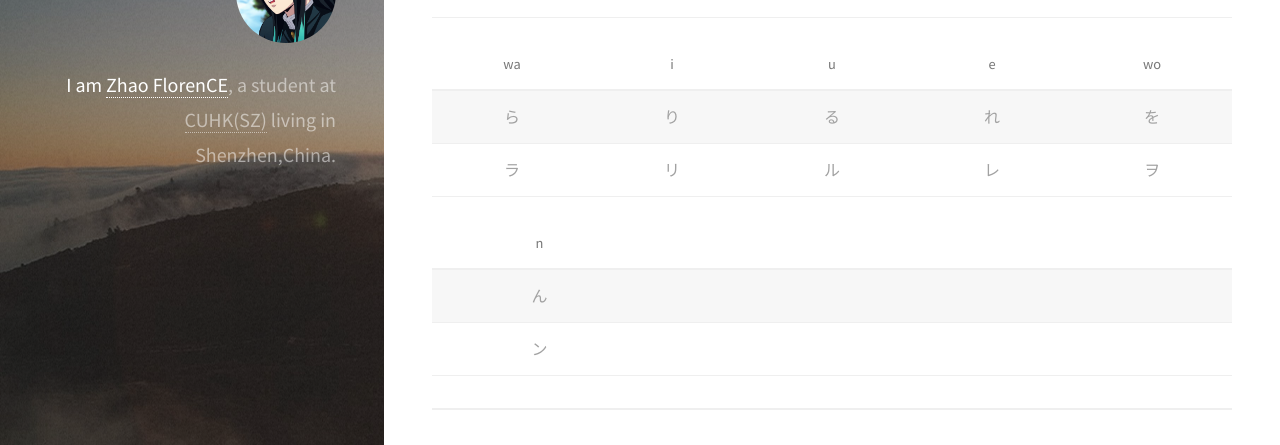
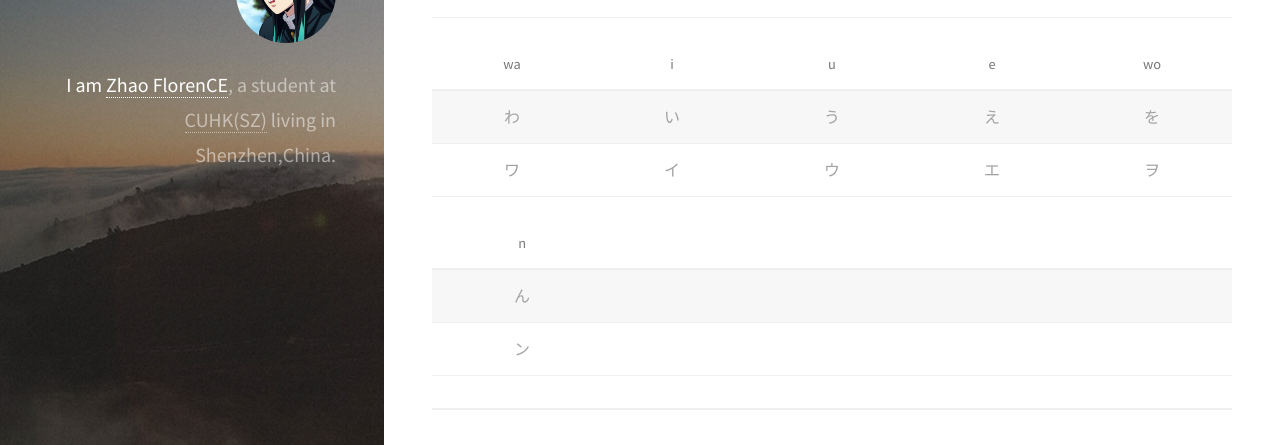
Before and after one commit to as3ert/blog, a Jekyll site: the page built from _posts/2021-01-05-日本語の勉強.md, in a window 1280 px wide and 900 px high, scrolled down 2272 px. Shown: the part 153-598 px from the top of the window. Built offline with Jekyll 4.4.1, drawn with Linux system fonts in a browser that asks for light colours; nearby versions of some CDN libraries.

Commit message:
2021-01-05 19:40:02

```diff
--- a/_posts/2021-01-05-日本語の勉強.md
+++ b/_posts/2021-01-05-日本語の勉強.md
@@ -61,12 +61,12 @@ date: 2021-01-05 16:08:00
 
 |   wa   |    i   |    u   |    e   |   wo   |
 | :----: | :----: | :----: | :----: | :----: |
-|   ら   |   り   |   る   |   れ   |   を   |
-|   ラ   |   リ   |   ル   |   レ   |   ヲ   |
+|   わ   |   い   |   う   |   え   |   を   |
+|   ワ   |   イ   |   ウ   |   エ   |   ヲ   |
 
 |    n   |        |        |        |        |
 | :----: | :----: | :----: | :----: | :----: |
-|   ん   |      |      |      |      |
-|   ン   |      |      |      |      |
+|   ん   |      |      |      |   　　   |
+|   ン   |      |      |      |   　　   |
 
 ***
```
